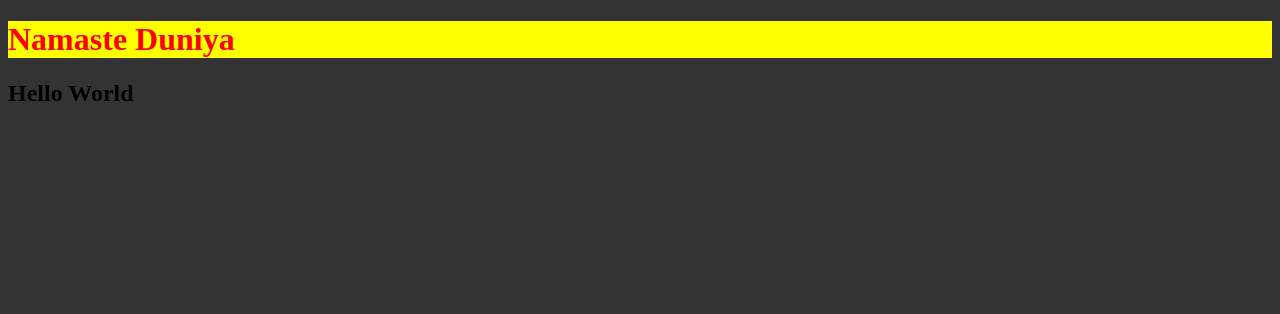
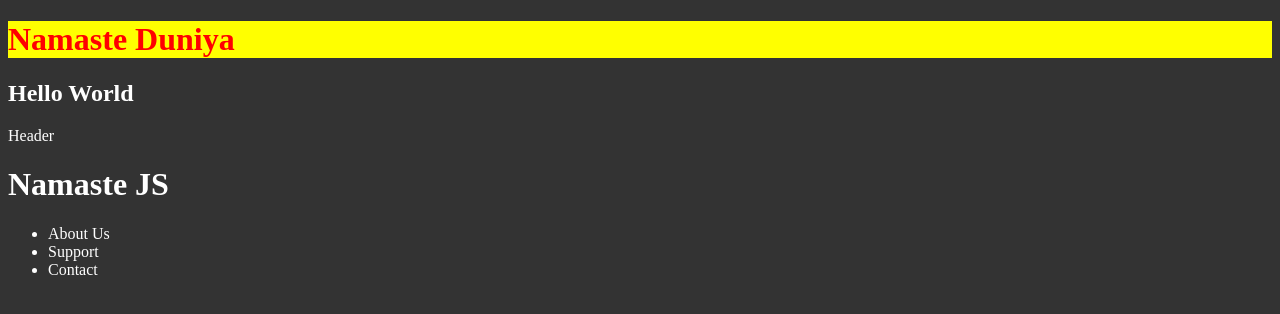
Before and after one commit to saaagarsingh/namaste-react-course-progress, a React app: page / in a window 1280 px wide. Built offline with nearby package versions, Linux system fonts and the light colour scheme.

Commit message:
Session 3 completed today. JSX, components, keys, babel.

```diff
--- a/App.js
+++ b/App.js
@@ -1,10 +1,17 @@
 
 import React from "react";
-import ReactDOM from "react-dom";
-
+import ReactDOM from "react-dom/client";
+import { Header } from "./Header";
 const element = React.createElement("h1", {className:"looking", style:{color:"red", backgroundColor:"yellow"}, key:"1"}, "Namaste Duniya");
-const heading = React.createElement("h2", {id:"heading", key:"2"}, "Hello World");
-const container = React.createElement("div", {className:"container"}, [element, heading]);
+// const heading = React.createElement("h2", { id: "heading", key: "2" }, "Hello World");
+const heading = (
+    <h2 id="heading" key={"2"}>
+        Hello World
+    </h2>
+)
+// line 8-10 is called JSX statement while line 7-11 altogether is called React Element. babel converts it into the line 6
+const container = React.createElement("div", {className:"container"}, [element, heading, <Header/>]);
+console.log("Sagar");
 
 const root = ReactDOM.createRoot(document.getElementById('root'));
 root.render(container);
--- /dev/null
+++ b/Header.js
@@ -0,0 +1,7 @@
+import React from 'react'
+
+export const Header = () => {
+  return (
+    <div key={"3"}>Header</div>
+  )
+}
--- a/index.css
+++ b/index.css
@@ -1,3 +1,4 @@
 body{
     background-color: #333;
+    color: white;
 }
--- a/index.html
+++ b/index.html
@@ -8,6 +8,14 @@
 </head>
 <body>
     <div id="root">Not Rendered</div>
+    <div class="header">
+        <h1>Namaste JS</h1>
+        <ul>
+            <li>About Us</li>
+            <li>Support</li>
+            <li>Contact</li>
+        </ul>
+    </div>
     <script type="module" src="App.js"></script>
 </body>
 </html>
```
Also changed, not shown: package.json (+9 -3 lines), .babelrc (added), 1 other file.
